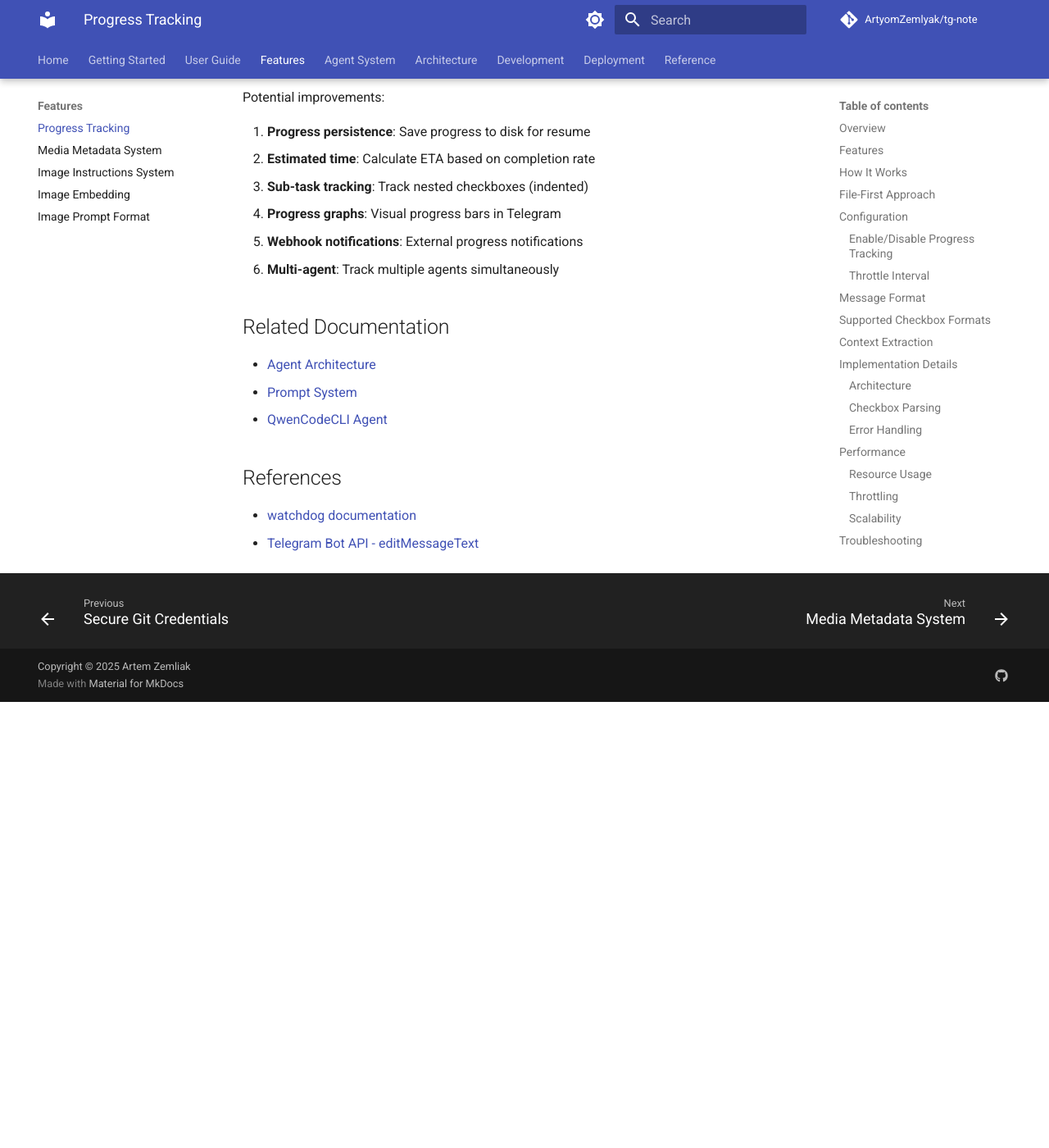
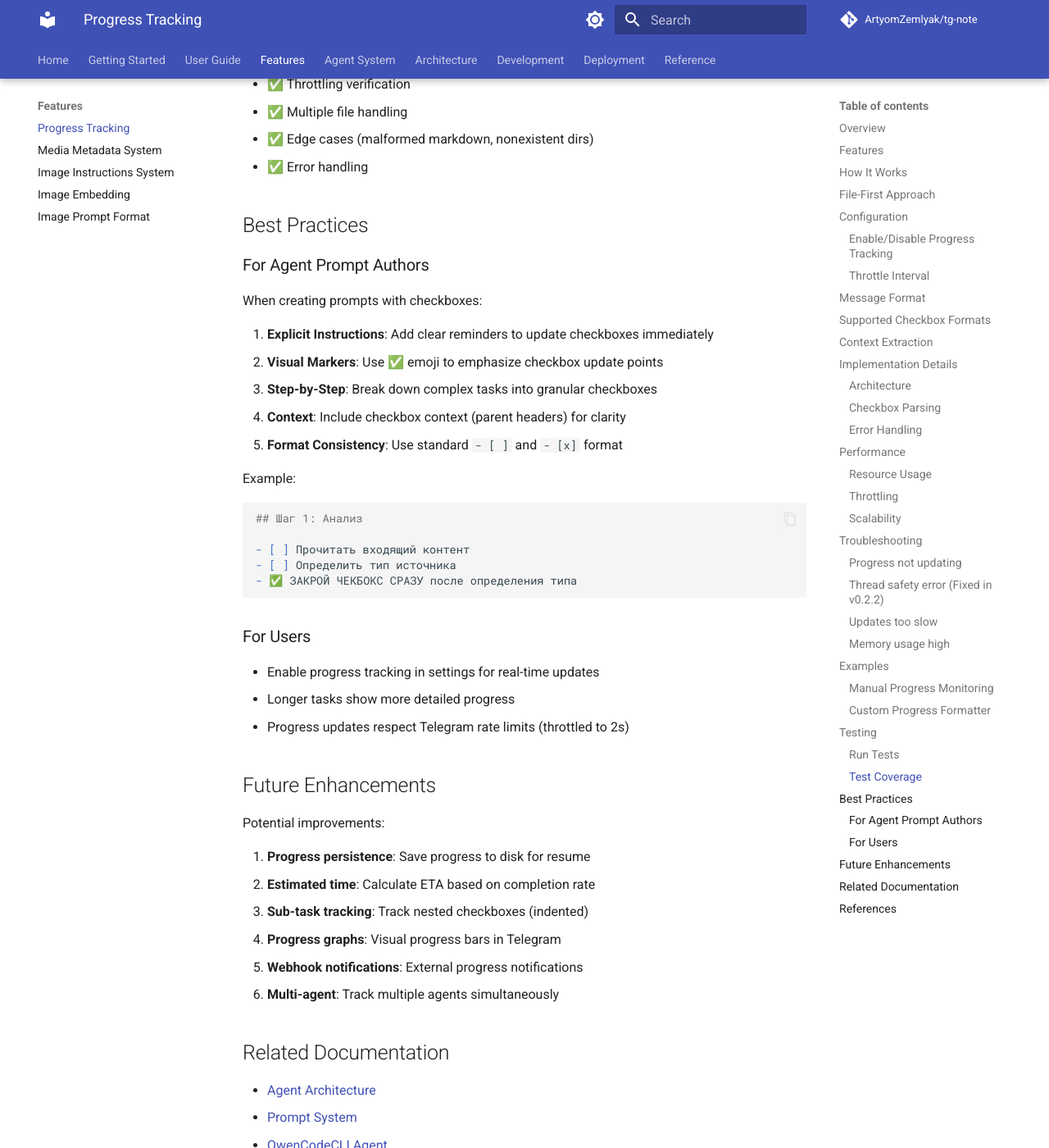
Before and after one commit to ArtyomZemlyak/tg-note, an MkDocs documentation site: the page built from docs_site/features/progress-tracking.md, in a window 1280 px wide and 1400 px high, scrolled down 7314 px. Shown: the whole window at 82% size. Built offline with MkDocs 1.6.1 and Material for MkDocs 9.7.7, drawn with Linux system fonts in a browser that asks for light colours; comment, search, counter and statistics services are not loaded; the version menu is left out; before the commit the page ends 8170 px from its top, so only the background shows below that; some of the changed text lies outside the part shown.

Commit message:
Update progress tracking documentation with best practices

````diff
--- a/docs_site/features/progress-tracking.md
+++ b/docs_site/features/progress-tracking.md
@@ -144,6 +144,7 @@
    - Checkbox parsing with regex
    - Progress calculation
    - Throttling and debouncing
+   - Thread-safe coroutine scheduling (v0.2.2+)
 
 2. **BaseKBService Integration** (`src/services/base_kb_service.py`)
    - `_start_progress_monitoring()` - creates and starts monitor
@@ -153,6 +154,12 @@
 3. **Service Integration**
    - **NoteCreationService**: Monitors `data/prompts/note_mode/`
    - **AgentTaskService**: Monitors `data/prompts/agent_mode/`
+
+4. **Agent Prompt Instructions** (v0.2.2+)
+   - Explicit reminders to update checkboxes immediately after each step
+   - ✅ markers after each action item
+   - Prevents batch updates at the end
+   - Improves real-time progress visibility
 
 ### Checkbox Parsing
 
@@ -313,6 +320,34 @@
 - ✅ Edge cases (malformed markdown, nonexistent dirs)
 - ✅ Error handling
 
+## Best Practices
+
+### For Agent Prompt Authors
+
+When creating prompts with checkboxes:
+
+1. **Explicit Instructions**: Add clear reminders to update checkboxes immediately
+2. **Visual Markers**: Use ✅ emoji to emphasize checkbox update points
+3. **Step-by-Step**: Break down complex tasks into granular checkboxes
+4. **Context**: Include checkbox context (parent headers) for clarity
+5. **Format Consistency**: Use standard `- [ ]` and `- [x]` format
+
+Example:
+
+```markdown
+## Шаг 1: Анализ
+
+- [ ] Прочитать входящий контент
+- [ ] Определить тип источника
+- ✅ ЗАКРОЙ ЧЕКБОКС СРАЗУ после определения типа
+```
+
+### For Users
+
+- Enable progress tracking in settings for real-time updates
+- Longer tasks show more detailed progress
+- Progress updates respect Telegram rate limits (throttled to 2s)
+
 ## Future Enhancements
 
 Potential improvements:
````
